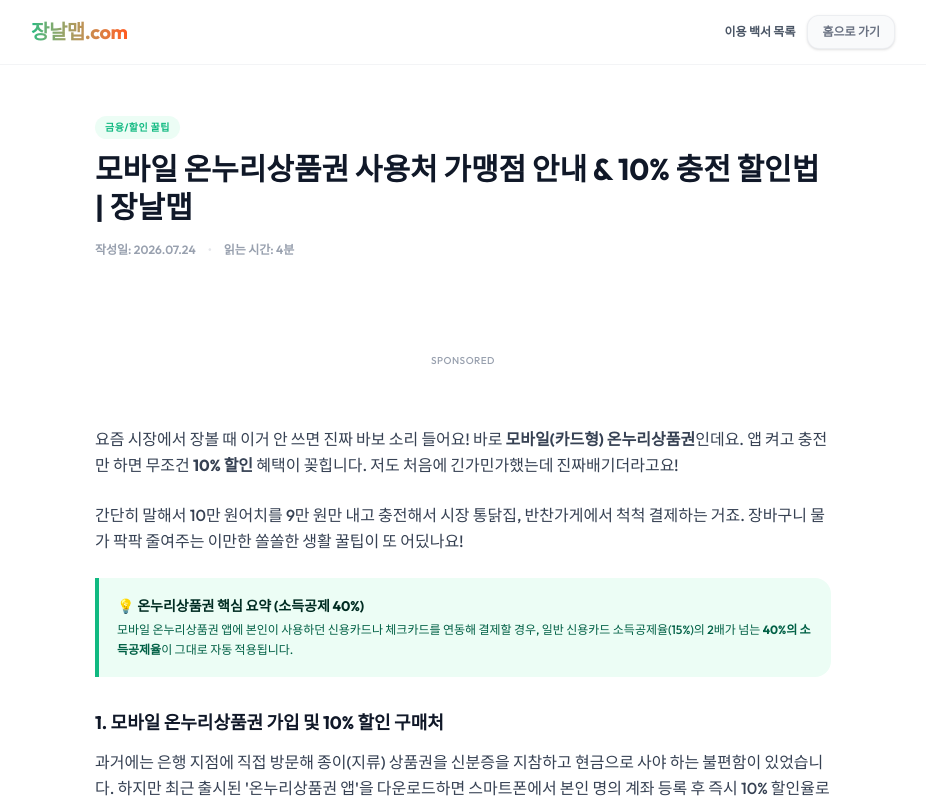
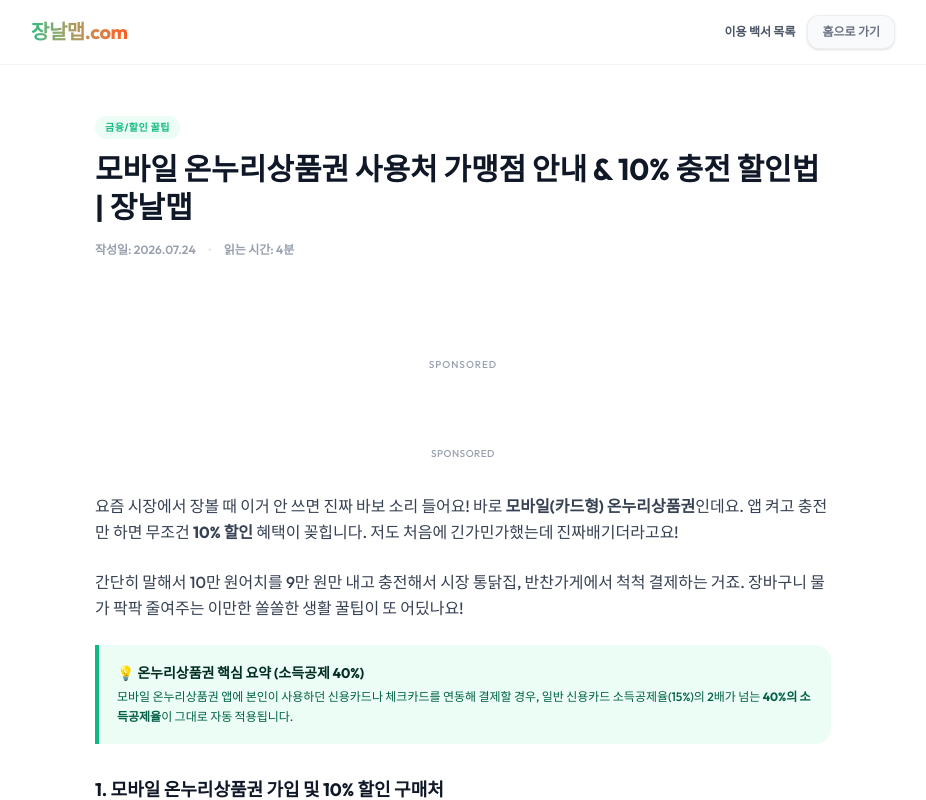
Before and after one commit to pyoska/jangnalmap, a Next.js app: page /guide/onnuri in a window 1280 px wide. Shown: the top 800 px of the page, without its empty margins (177-1103 px from the left). Built offline with nearby package versions, Linux system fonts and the light colour scheme; no server answers.

Commit message:
fix(adsense & pwa): add min-h-[120px] CLS guard and SPONSORED badge + PWA GA4 event tracking for daily 9 AM autopilot

```diff
--- a/src/components/AdSenseAd.js
+++ b/src/components/AdSenseAd.js
@@ -20,7 +20,8 @@
   }, []);
 
   return (
-    <div className="adsense-container w-full flex justify-center my-4">
+    <div className="adsense-container w-full flex flex-col items-center justify-center my-4 min-h-[120px]">
+      <span className="text-[10px] text-gray-400 font-medium mb-1 tracking-widest uppercase">SPONSORED</span>
       <ins
         className="adsbygoogle"
         style={{ display: 'block', width: '100%' }}
--- a/src/components/PwaInstallBanner.js
+++ b/src/components/PwaInstallBanner.js
@@ -1,6 +1,7 @@
 'use client';
 
 import { useState, useEffect } from 'react';
+import * as gtag from '@/lib/gtag';
 
 export default function PwaInstallBanner() {
   const [deferredPrompt, setDeferredPrompt] = useState(null);
@@ -18,6 +19,7 @@
       setDeferredPrompt(e);
       // Show our custom banner
       setIsVisible(true);
+      gtag.event({ action: 'pwa_banner_shown', category: 'PWA', label: 'Shown' });
     };
 
     window.addEventListener('beforeinstallprompt', handleBeforeInstallPrompt);
@@ -26,11 +28,10 @@
     const isIOS = /iPad|iPhone|iPod/.test(navigator.userAgent) && !window.MSStream;
     const isStandalone = window.navigator.standalone === true;
     if (isIOS && !isStandalone) {
-      // iOS doesn't support beforeinstallprompt, but we can show a guide banner
-      // We only show it if they haven't dismissed it
       const iosShown = localStorage.getItem('pwa_ios_guide_shown') === 'true';
       if (!iosShown) {
         setIsVisible(true);
+        gtag.event({ action: 'pwa_ios_banner_shown', category: 'PWA', label: 'iOS Shown' });
       }
     }
 
@@ -41,11 +42,11 @@
 
   const handleInstallClick = async () => {
     if (!deferredPrompt) {
-      // iOS fallback or generic alert guide
       const isIOS = /iPad|iPhone|iPod/.test(navigator.userAgent) && !window.MSStream;
       if (isIOS) {
         alert("📢 아이폰(Safari)에서 홈 화면에 추가하는 방법:\n\n1. 브라우저 하단의 [공유] 버튼을 누릅니다.\n2. 스크롤을 내려 [홈 화면에 추가]를 선택합니다.");
         localStorage.setItem('pwa_ios_guide_shown', 'true');
+        gtag.event({ action: 'pwa_install_ios_guide', category: 'PWA', label: 'iOS Guide Alert' });
         setIsVisible(false);
       }
       return;
@@ -56,7 +57,7 @@
 
     // Wait for user outcome
     const { outcome } = await deferredPrompt.userChoice;
-    console.log(`User response to install prompt: ${outcome}`);
+    gtag.event({ action: 'pwa_install_outcome', category: 'PWA', label: outcome });
 
     // Clear deferred prompt
     setDeferredPrompt(null);
@@ -65,6 +66,7 @@
 
   const handleDismiss = () => {
     localStorage.setItem('pwa_banner_dismissed', 'true');
+    gtag.event({ action: 'pwa_banner_dismiss', category: 'PWA', label: 'Dismissed' });
     setIsVisible(false);
   };
 
```
Also changed, not shown: 2 other files (tests, documents, lock files or other folders).
